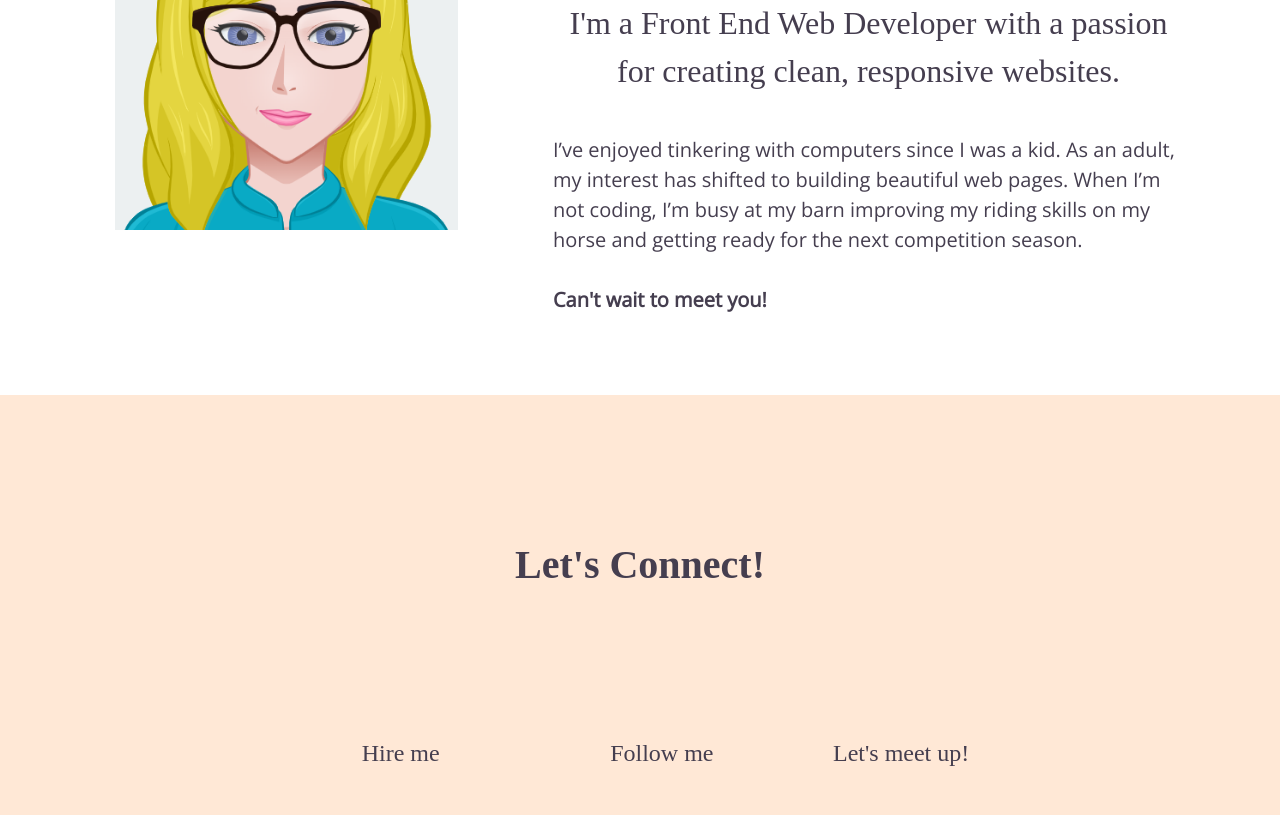
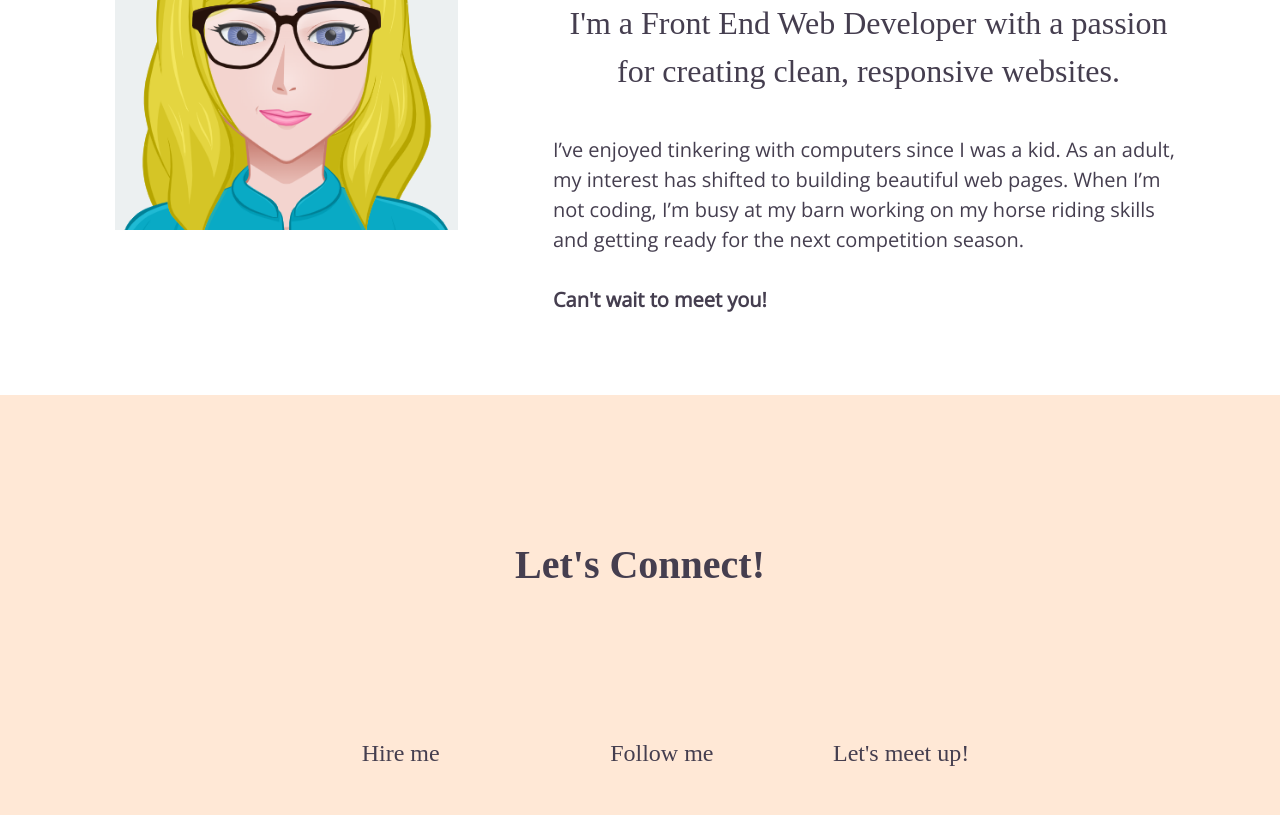
Before and after one commit to em-qr/Portfolio-Website, a website built with Parcel: page index.html in a window 1280 px wide. Shown: the part 3400-4215 px from the top of the page. Built offline with nearby package versions, Linux system fonts and the light colour scheme; a web font is replaced by a local one.

Commit message:
changing wording in about

```diff
--- a/index.html
+++ b/index.html
@@ -192,7 +192,7 @@
               I’ve enjoyed tinkering with computers since I was a kid.
               As an adult, my interest has shifted to building beautiful web pages.
               When I’m not coding,
-              I’m busy at my barn improving my riding skills on my horse and
+              I’m busy at my barn working on my horse riding skills and
               getting ready for the next competition season.
             </p>
             <p><span>Can't wait to meet you!</span></p>
```
